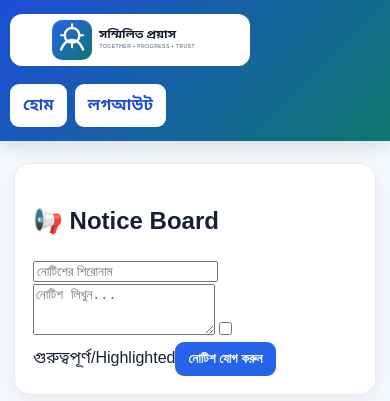
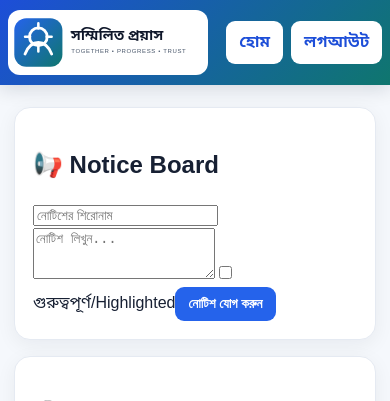
Before and after one commit to sommilito-proyash/sommilitoproyash, a Flask app: template templates/admin.html in a window 390 px wide. Shown: the top 401 px of the page. Run offline with Flask 3, Linux system fonts and the light colour scheme; the template is opened without the code that fills it, so the values that code supplies are empty; parts of the project's set-up code (start-up, migrations or seed data) failed here and were passed over.

Commit message:
Update style.css

```diff
--- a/static/style.css
+++ b/static/style.css
@@ -429,3 +429,45 @@ header .site-title {
         font-size: 24px;
     }
 }
+/* Version 6.4 - Prominent Logo Header */
+header{
+  width:100%;
+  padding:14px 3%;
+}
+
+.brand{
+  flex:1;
+  min-width:0;
+}
+
+.brand img{
+  width:min(520px,100%);
+  height:95px;
+  object-fit:contain;
+}
+
+nav{
+  flex-shrink:0;
+}
+
+@media(max-width:800px){
+  header{
+    padding:12px 3%;
+  }
+
+  .brand img{
+    width:min(400px,100%);
+    height:78px;
+  }
+}
+
+@media(max-width:480px){
+  header{
+    padding:10px 2%;
+  }
+
+  .brand img{
+    width:100%;
+    height:65px;
+  }
+}
```
